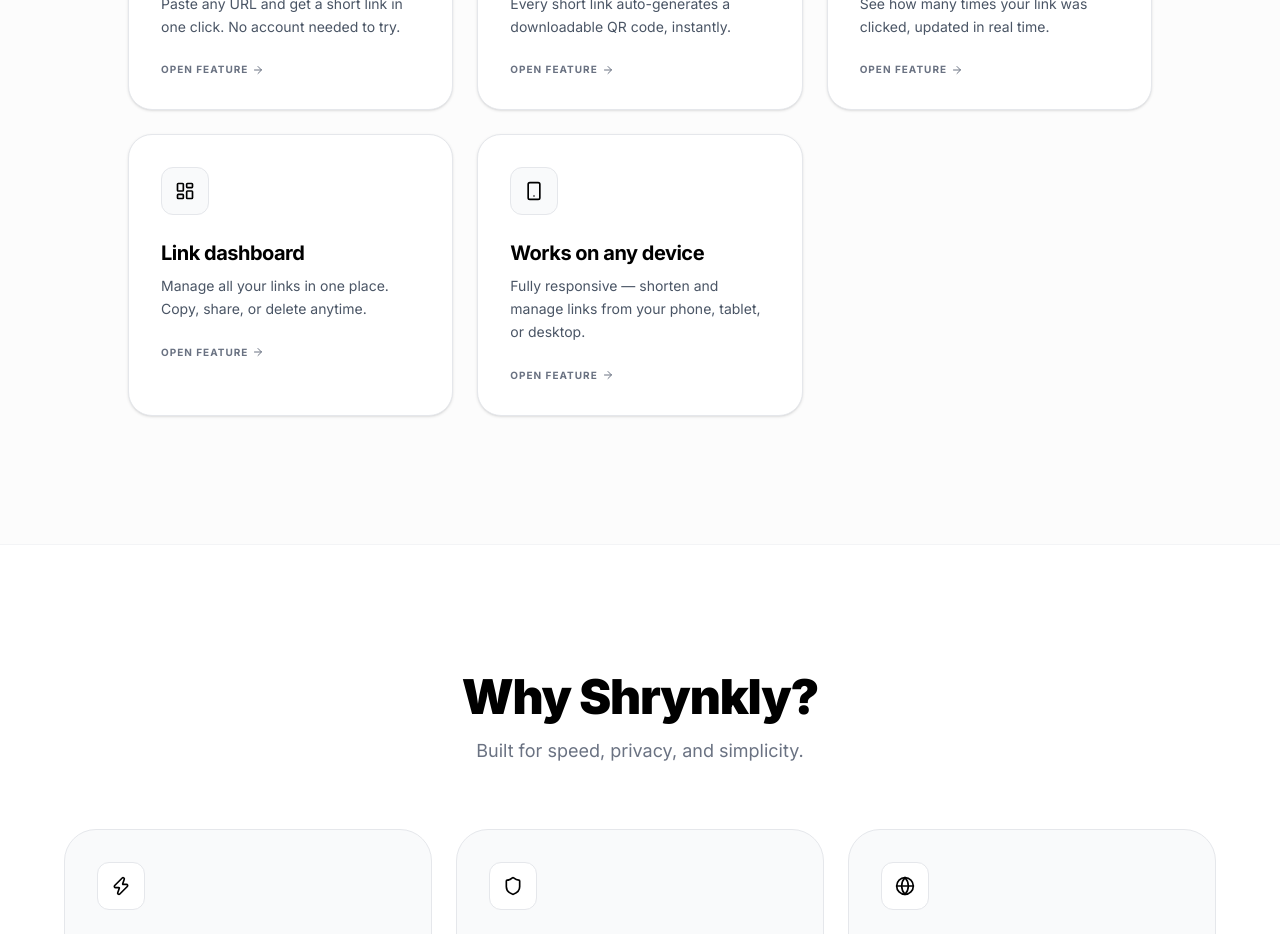
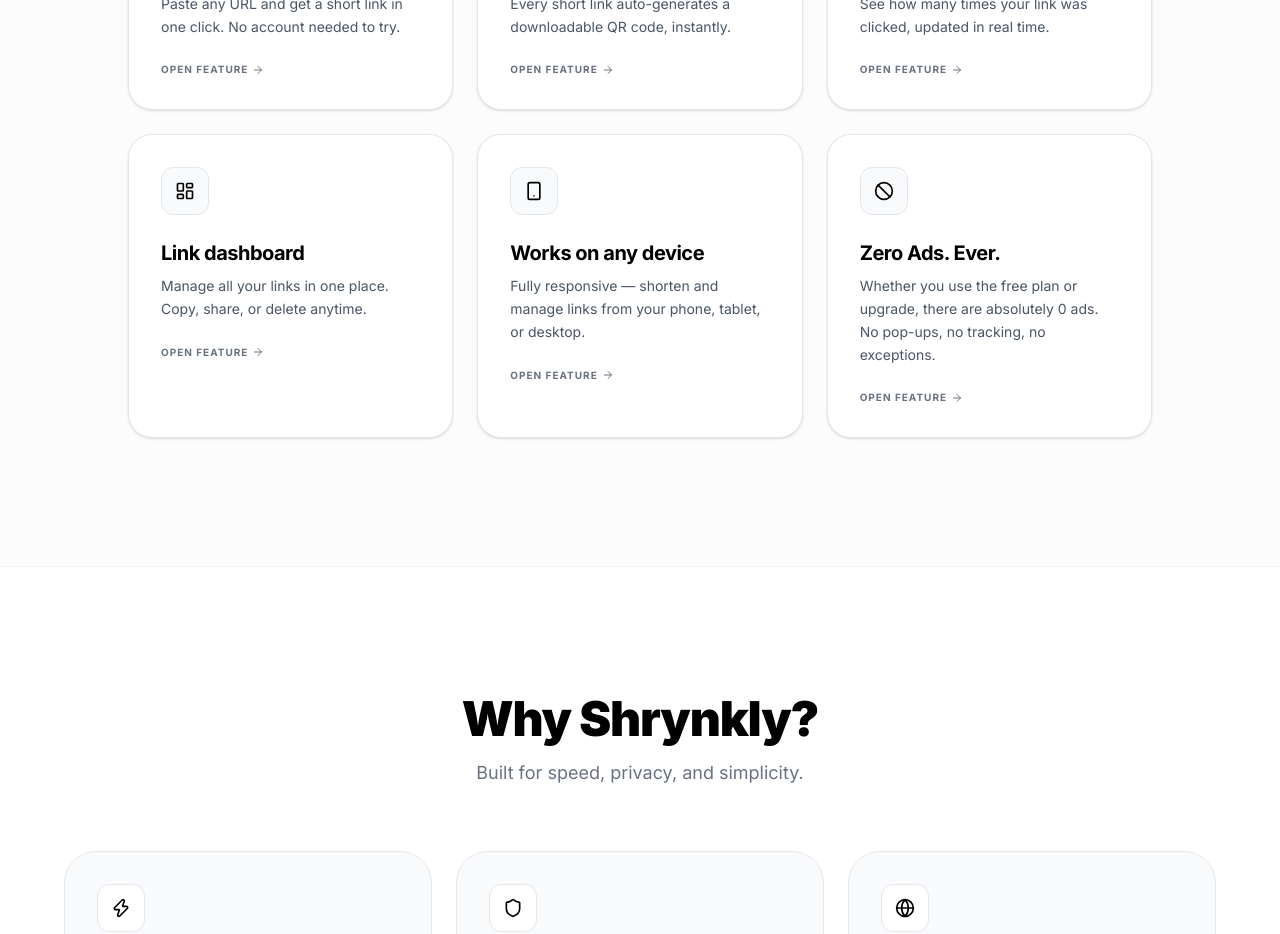
Before and after one commit to thepriyanshbhatt/Shrynkly-URL-Shortner, a React (Vite) app in the folder frontend/: page / in a window 1280 px wide. Shown: the part 1500-2434 px from the top of the page. Built offline with nearby package versions, Linux system fonts and the light colour scheme.

Commit message:
Add Zero Ads feature card

```diff
--- a/frontend/src/App.jsx
+++ b/frontend/src/App.jsx
@@ -1,5 +1,5 @@
 import { useState, useEffect } from 'react';
-import { Link, ArrowRight, Check, Copy, QrCode, Zap, History, Trash2, Scissors, Globe, Layers, Shield, Clock, Sun, Moon, BarChart2, LayoutDashboard, Smartphone } from 'lucide-react';
+import { Link, ArrowRight, Check, Copy, QrCode, Zap, History, Trash2, Scissors, Globe, Layers, Shield, Clock, Sun, Moon, BarChart2, LayoutDashboard, Smartphone, Ban } from 'lucide-react';
 import { motion, AnimatePresence } from 'framer-motion';
 import { QRCodeSVG } from 'qrcode.react';
 import { useLinkStore } from './stores/useLinkStore';
@@ -360,6 +360,7 @@
               { icon: <BarChart2 size={20} />, title: 'Click tracking', desc: 'See how many times your link was clicked, updated in real time.' },
               { icon: <LayoutDashboard size={20} />, title: 'Link dashboard', desc: 'Manage all your links in one place. Copy, share, or delete anytime.' },
               { icon: <Smartphone size={20} />, title: 'Works on any device', desc: 'Fully responsive — shorten and manage links from your phone, tablet, or desktop.' },
+              { icon: <Ban size={20} />, title: 'Zero Ads. Ever.', desc: 'Whether you use the free plan or upgrade, there are absolutely 0 ads. No pop-ups, no tracking, no exceptions.' },
             ].map((feature, i) => (
               <div key={i} className="bg-white dark:bg-[#111] border border-gray-200 dark:border-white/10 rounded-[1.5rem] p-8 hover:border-gray-400 dark:hover:border-white/30 transition-all duration-300 hover:-translate-y-2 hover:shadow-2xl dark:hover:shadow-[0_20px_50px_rgba(255,255,255,0.05)] group cursor-pointer shadow-sm dark:shadow-none">
                 <div className="w-12 h-12 bg-gray-50 dark:bg-[#1a1a1a] border border-gray-200 dark:border-white/10 rounded-xl flex items-center justify-center text-black dark:text-white mb-6 group-hover:scale-110 transition-transform duration-300">
```
